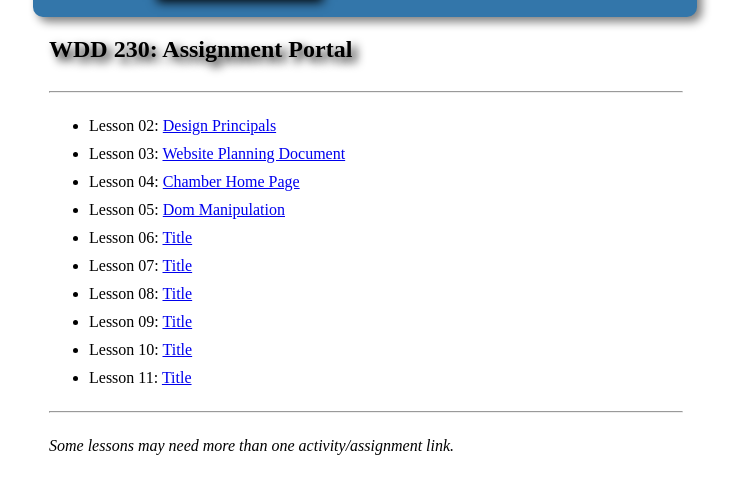
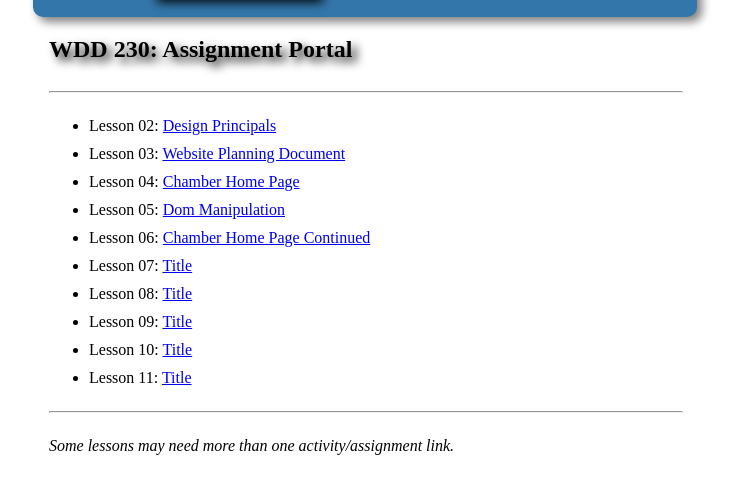
Before and after one commit to mckadedaines/WDD230-pt.2, a plain HTML site: page index.html in a window 1280 px wide. Shown: the part 308-800 px from the top of the page, without its empty margins (275-1014 px from the left). Drawn offline with Linux system fonts and the light colour scheme.

Commit message:
Portal page update

```diff
--- a/index.html
+++ b/index.html
@@ -34,7 +34,7 @@
           </li>
           <li>Lesson 04: <a href="Chamber">Chamber Home Page</a></li>
           <li>Lesson 05: <a href="lesson5/bom.html">Dom Manipulation</a></li>
-          <li>Lesson 06: <a href="#">Title</a></li>
+          <li>Lesson 06: <a href="Chamber">Chamber Home Page Continued</a></li>
           <li>Lesson 07: <a href="#">Title</a></li>
           <li>Lesson 08: <a href="#">Title</a></li>
           <li>Lesson 09: <a href="#">Title</a></li>
```
